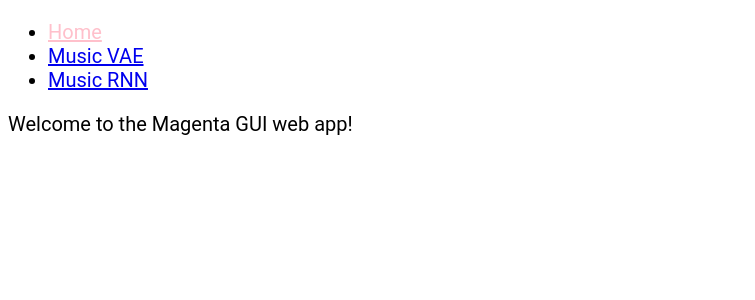
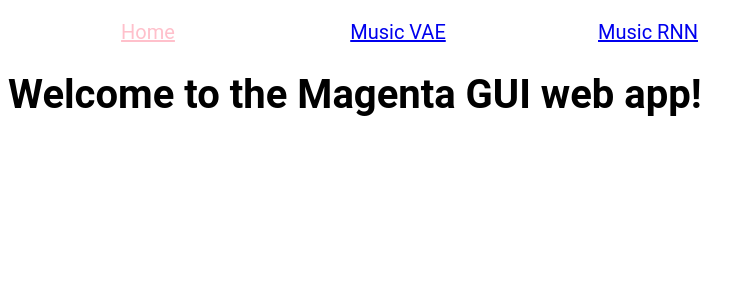
Before and after one commit to ashervogel/Magenta-Web-App, a React (Vite) app: page / in a window 1280 px wide. Shown: the top 300 px of the page, without its empty margins (0-755 px from the left). Built offline with nearby package versions, Linux system fonts and the light colour scheme; what @magenta/music would draw is missing.

Commit message:
error handling

```diff
--- a/src/components/app.jsx
+++ b/src/components/app.jsx
@@ -5,7 +5,7 @@
 import DrumsRNNPlayer from './drumsRNN_player';
 
 const Welcome = (props) => {
-  return <div> Welcome to the Magenta GUI web app!</div>
+  return <h1> Welcome to the Magenta GUI web app!</h1>
 }
 
 const MusicVAEPage = (props) => {
@@ -19,10 +19,10 @@
 const Nav = (props) => {
     return (
       <nav>
-        <ul>
-            <li><NavLink to="/">Home</NavLink></li>
-            <li><NavLink to="/musicVAE">Music VAE</NavLink></li>
-            <li><NavLink to="/musicRNN">Music RNN</NavLink></li>
+        <ul id='nav-bar'>
+            <li className='nav-item'><NavLink to="/">Home</NavLink></li>
+            <li className='nav-item'><NavLink to="/musicVAE">Music VAE</NavLink></li>
+            <li className='nav-item'><NavLink to="/musicRNN">Music RNN</NavLink></li>
         </ul>
       </nav>
     );
--- a/src/components/drumsRNN_player.jsx
+++ b/src/components/drumsRNN_player.jsx
@@ -127,7 +127,7 @@
   }
 
   return (
-    <div id='drumsrnn'>
+    <div className='webpage'>
       <h1>Neural Drum Beat Engine</h1>
 
       <div className='generation-step'>
--- a/src/components/musicVAE_player.jsx
+++ b/src/components/musicVAE_player.jsx
@@ -16,10 +16,25 @@
   async function onModelClick(event) {
     setModelUrl(event.target.value);
     setModel(await buildModel(event.target.value));
+    document.getElementById('no-style-error-message').style.display = 'none';
+    document.getElementById('issue-with-model-error-message').style.display = 'none';
+    document.getElementById('build-model-check').style.visibility = 'hidden';
   }
 
   async function onBuildModelClick() {
+    try {
+      if (!modelUrl) {
+        document.getElementById('no-style-error-message').style.display = 'block';
+        return;
+      }
+      document.getElementById('no-style-error-message').style.display = 'hidden';
       await startProgram(model);
+      document.getElementById('build-model-check').style.visibility = 'visible';
+    } catch (error) {
+      document.getElementById('issue-with-model-error-message').style.display = 'block';
+      throw new Error(error);
+    }
+
   }
 
   async function onSampleClick() {
@@ -34,6 +49,7 @@
   }
 
   return (
+    <div className='webpage'>
       <div>
         <h1>Step 1: Select a Model</h1>
         {music_VAE_Models.map(((value) => {
@@ -51,8 +67,24 @@
           // }
         }))
         }
+      </div>
+
+      <div>
+        <h1>Step 2: Build the Model</h1>
+        <div className='step-and-check-container'>
+          <div>
             <button id='build-model-button' onClick={ onBuildModelClick }>Build Model</button>
+            <p id='no-style-error-message'>Please select a style first</p>
+            <p id='issue-with-model-error-message'>This model is currently unavailable.</p>
+          </div>
+          <img id='build-model-check' src={'src/img/check.png'} />
+        </div>
+      </div>
+
+      <div>
+        <h1>Step 3: Sample</h1>
         <button id='sample-button' onClick={ onSampleClick } >Sample</button>
+      </div>
     </div>
   );
 }
--- a/src/style.scss
+++ b/src/style.scss
@@ -20,13 +20,27 @@
     color: pink;
   }
 
+ul#nav-bar {
+    display: flex;
+    flex-direction: row;
+    justify-content: flex-start;
+    align-content: flex-start;
+}
+
+li.nav-item {
+    width: 200px;
+    margin-right: 50px;
+    list-style-type: none;
+    text-align: center;
+}
+
 .model-selector-div {
     display: flex;
     flex-direction: column;
     overflow-y: scroll;
 }
 
-#build-model-error-message, #generate-sample-error-message, #play-sample-error-message, #download-sample-error-message {
+#build-model-error-message, #generate-sample-error-message, #play-sample-error-message, #download-sample-error-message, #no-style-error-message, #issue-with-model-error-message {
     color: red;
     display: none;
     margin: 0;
@@ -48,7 +62,7 @@
     margin-left: 50px;
 }
 
-#drumsrnn {
+.webpage {
     display: flex;
     flex-direction: column;
     padding: 20px;
```
Lines whose indentation alone changed are shown as unchanged.
